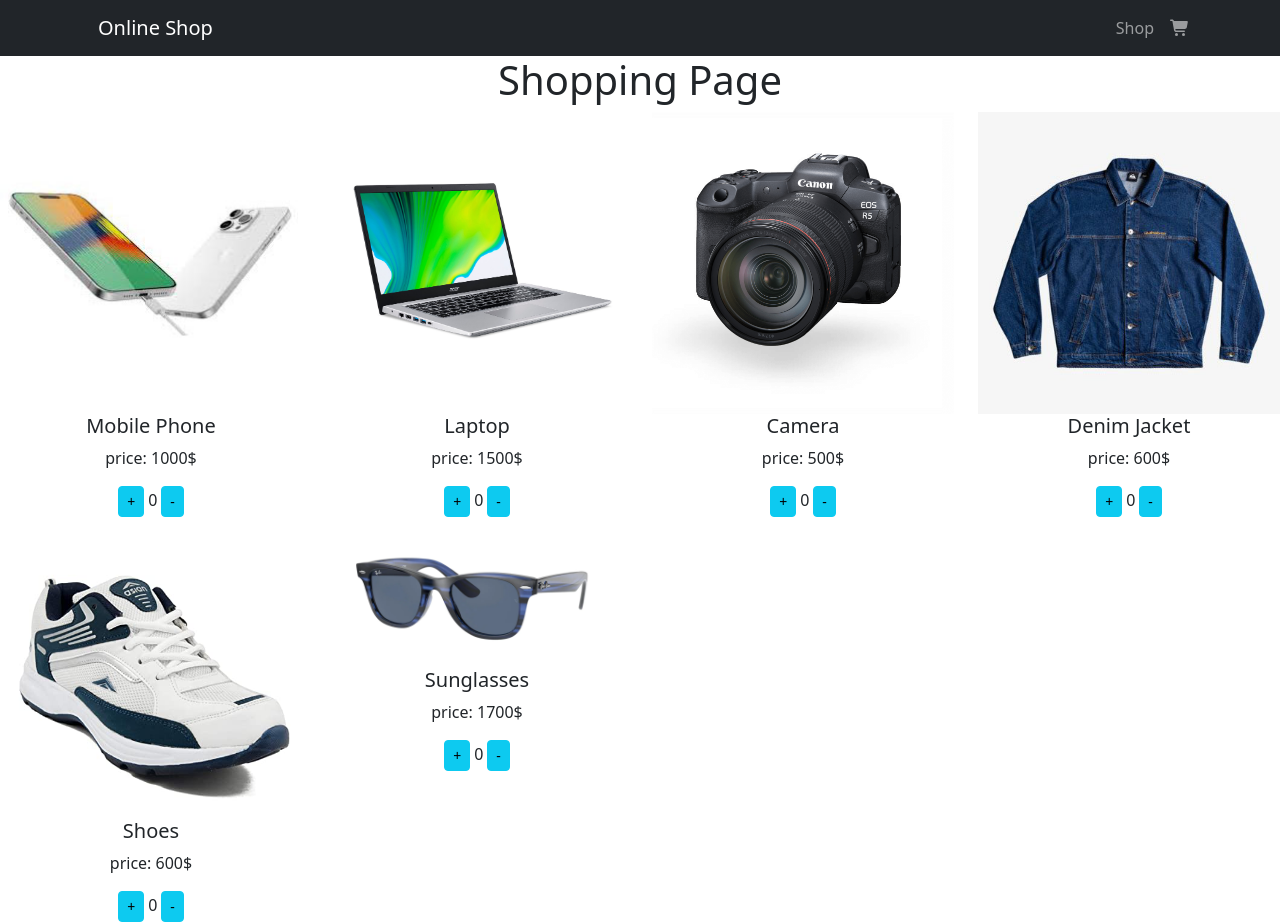
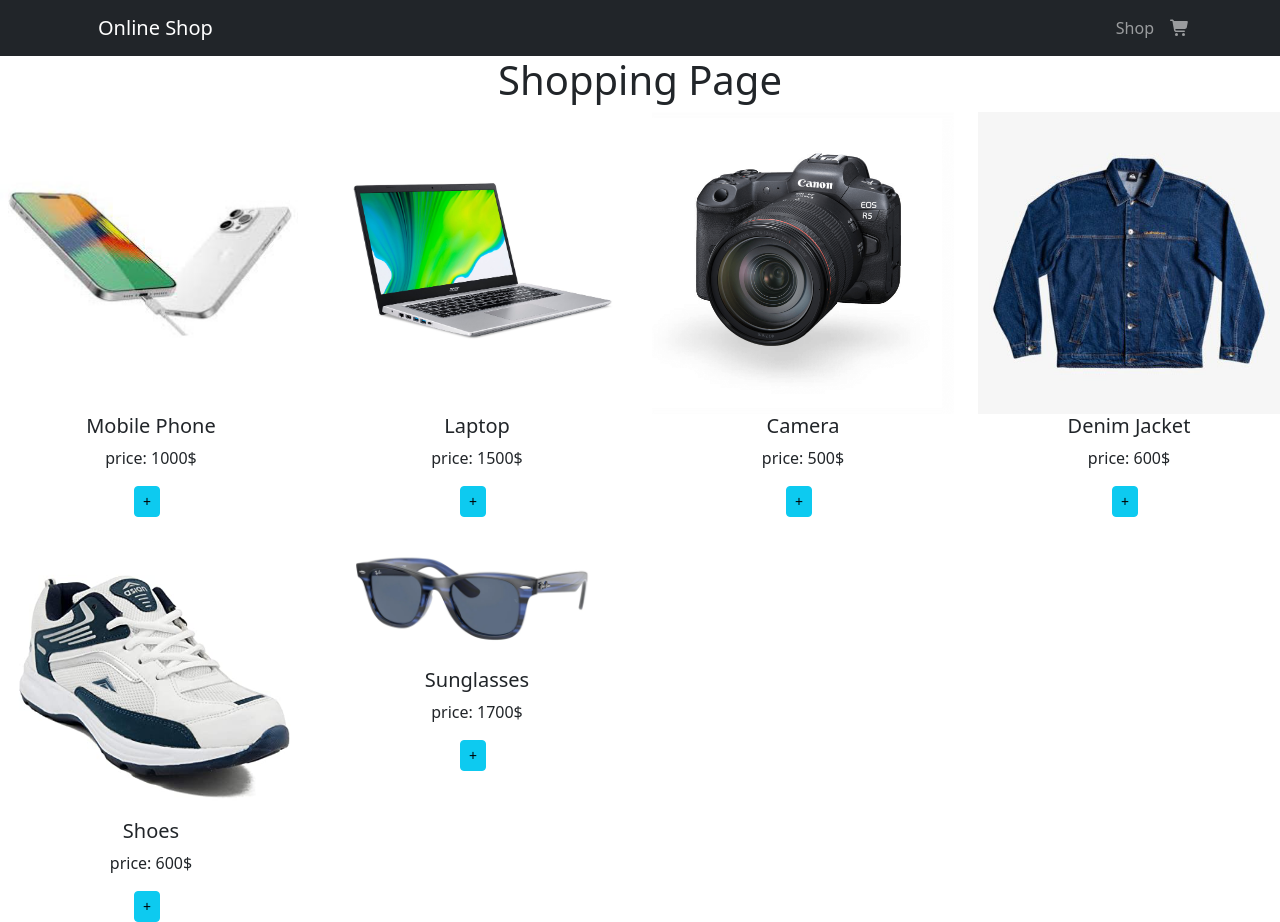
Before and after one commit to karimisdm/React-Project, a React (Create React App) app: page / in a window 1280 px wide. Built offline with nearby package versions, Linux system fonts and the light colour scheme.

Commit message:
Updated cart.jsx

```diff
--- a/src/context/shopContext.js
+++ b/src/context/shopContext.js
@@ -24,7 +24,7 @@ export const ShopContextProvider = (props)=>{
     const removeFromCart = (itemId)=> {
         setCartItems(cartItems.map((item)=> {
             if(item.id === itemId)
-                return {...item, count: item.count -1};
+                return {...item, count: item.count===0?0 : item.count -1};
             return item;
         }));
 
--- a/src/pages/cart/cart.jsx
+++ b/src/pages/cart/cart.jsx
@@ -1,6 +1,24 @@
+import React from "react";
+import { Products } from "../../data/products";
+import { useContext } from "react";
+import { ShopContext } from "../../context/shopContext";
+import Product from "../shop/product";
 const Cart = ()=>{
+    const {cartItems} = useContext(ShopContext)
     return(
-        <h1>cart page</h1>
+        <React.Fragment>
+        <h1>Your Cart Items</h1>
+        <div className="row">
+          {
+            Products.map((product)=>{
+                if(cartItems.find(cartItem => cartItem.id === product.id && cartItem.count > 0))
+                    return <Product data={product}/>
+
+            })
+          }
+
+        </div>
+        </React.Fragment>
     )
 }
 export default Cart;
--- a/src/pages/shop/product.js
+++ b/src/pages/shop/product.js
@@ -6,14 +6,18 @@ const Product = (props)=> {
     const {id, productImage, productName, price} = props.data;
     const {cartItems, addToCart, removeFromCart} = useContext(ShopContext);
 
+    const isInCart = cartItems.some(item => item.id === id);
     return(
         <div className="col-3">
             <img src={productImage} alt={productName} className="w-100"/>
             <h5>{productName}</h5>
             <p>price: {price}$</p>
+
             <button className="btn btn-info btn-sm" onClick={() => addToCart(id)}>+</button>
-            <span className="mx-1">{cartItems?.filter(row=>row.id === id)[0]?.count || 0}</span>
-            <button className="btn btn-info btn-sm" onClick={() => removeFromCart(id)}>-</button>
+
+            <span className="mx-1">{cartItems?.filter(row=>row.id === id)[0]?.count}</span>
+
+             {isInCart && <button className="btn btn-info btn-sm" onClick={() => removeFromCart(id)}>-</button>}
         </div>
     )
 }
```
